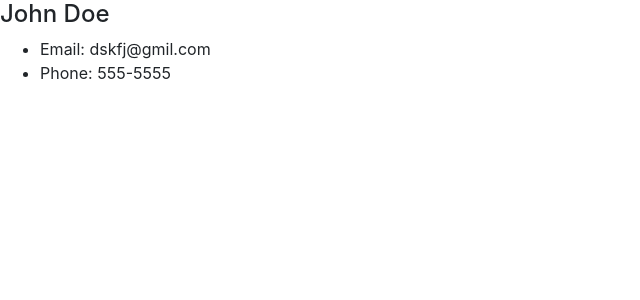
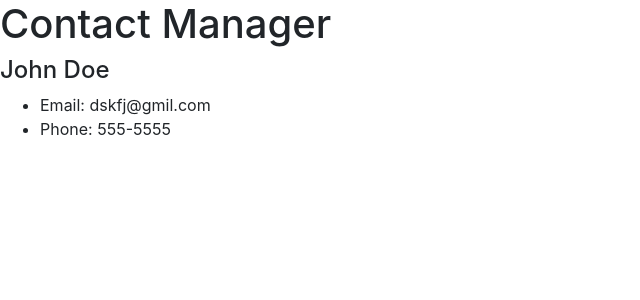
Before and after one commit to TFisch/contact_manager, a React (Create React App) app: page / in a window 1280 px wide. Shown: the top 300 px of the page, without its empty margins (0-640 px from the left). Built offline with nearby package versions, Linux system fonts and the light colour scheme.

Commit message:
Render header

```diff
--- a/src/App.js
+++ b/src/App.js
@@ -13,6 +13,7 @@ class App extends Component {
     return (
 
       <div className="App">
+        <Header />
         <Contact />
       </div>
 
--- a/src/components/Header.js
+++ b/src/components/Header.js
@@ -3,7 +3,7 @@ import React from 'react';
 export const Header = () => {
   return (
     <div>
-
+      <h1>Contact Manager</h1>
     </div>
   )
 }
```
